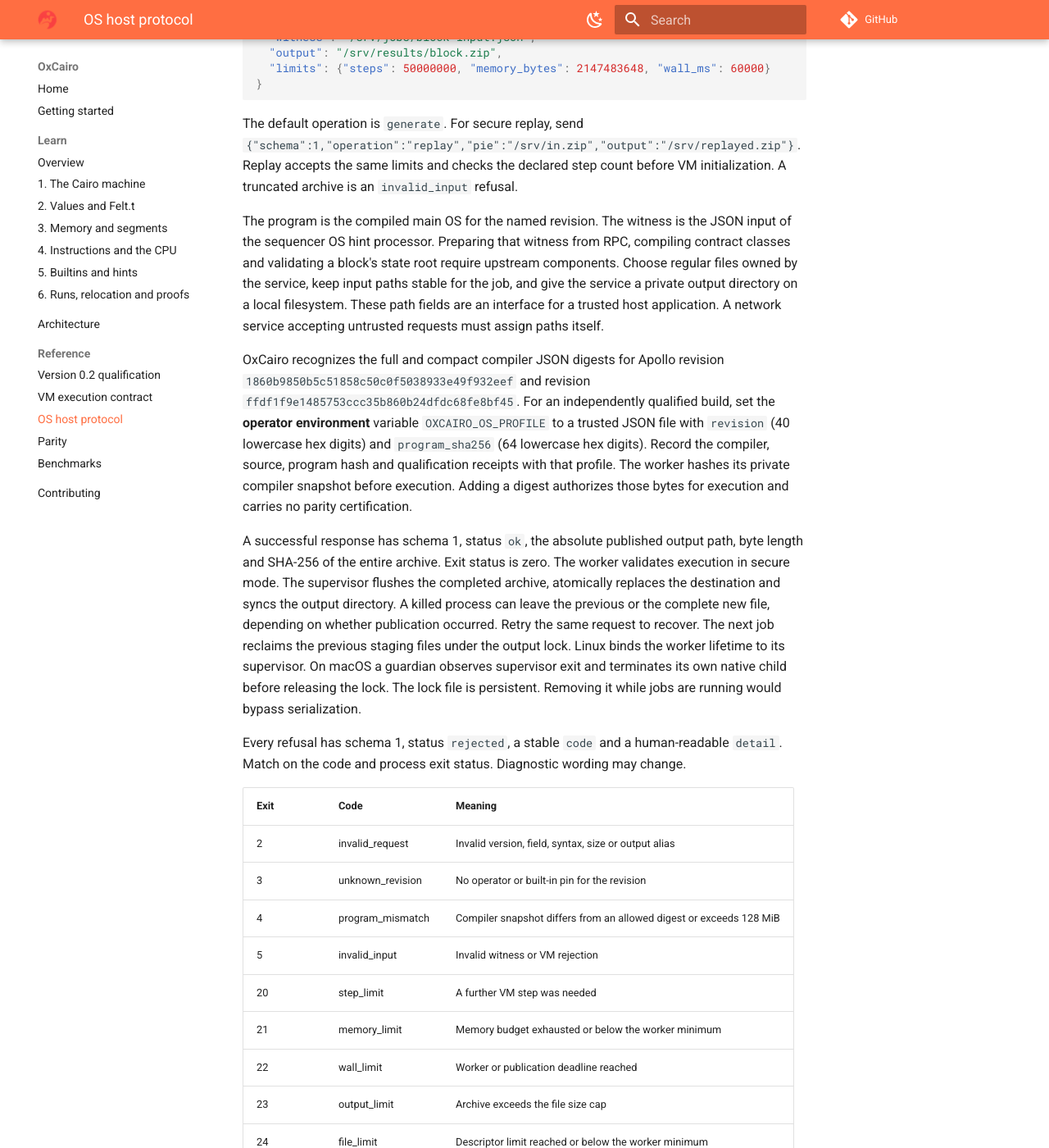
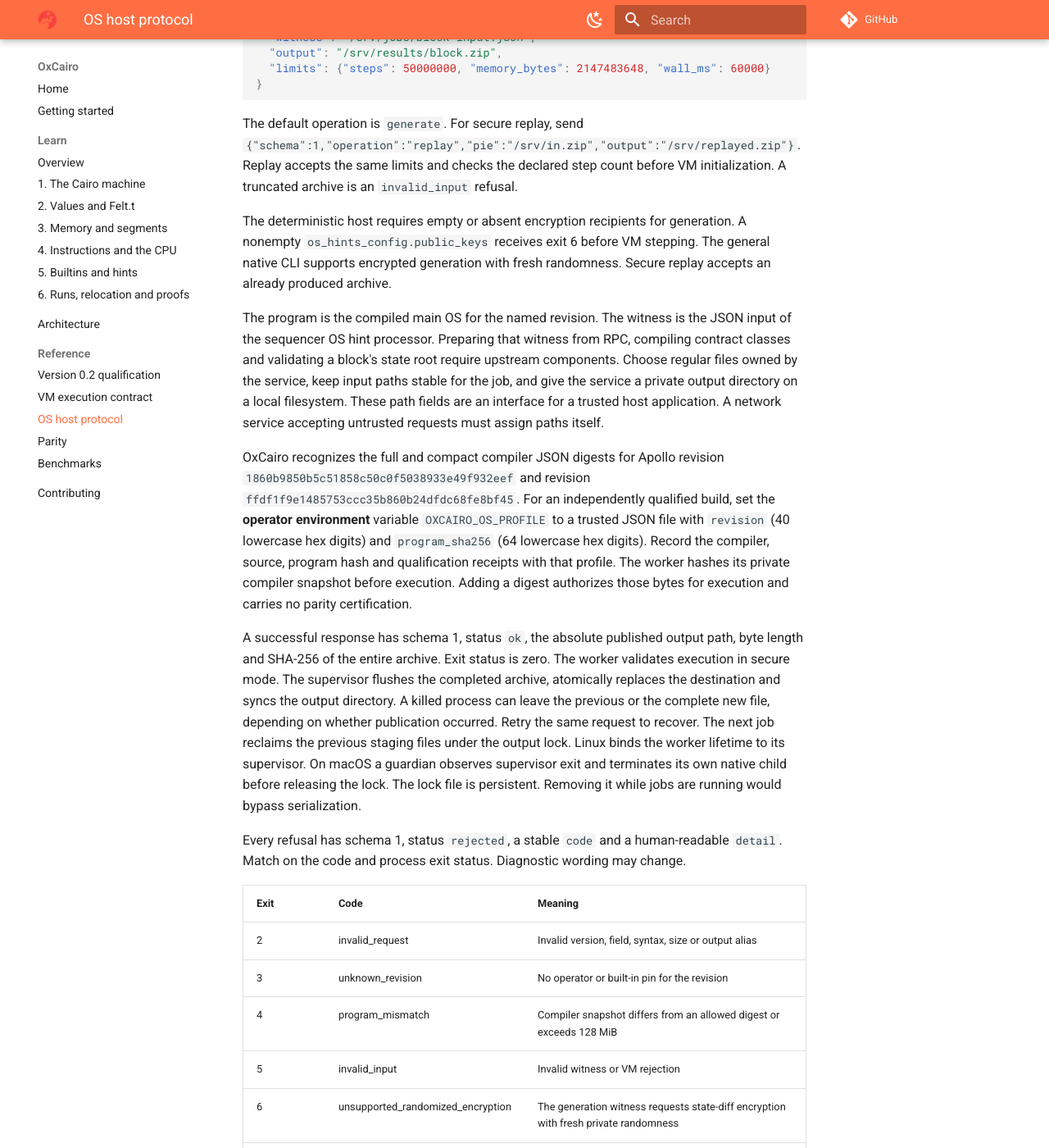
Before and after one commit to teddyjfpender/cairo-vm-ocaml, an MkDocs documentation site: the page built from docs/os-host.md, in a window 1280 px wide and 1400 px high, scrolled down 349 px. Shown: the whole window at 82% size. Built offline with MkDocs 1.6.1 and Material for MkDocs 9.7.7, drawn with Linux system fonts in a browser that asks for light colours; comment, search, counter and statistics services are not loaded.

Commit message:
Give randomized encrypted generation a typed deterministic-host outcome

```diff
--- a/docs/os-host.md
+++ b/docs/os-host.md
@@ -15,6 +15,8 @@ Run `oxcairo-os-host v1` from the release package, with Python 3.11 or newer on
 
 The default operation is `generate`. For secure replay, send `{"schema":1,"operation":"replay","pie":"/srv/in.zip","output":"/srv/replayed.zip"}`. Replay accepts the same limits and checks the declared step count before VM initialization. A truncated archive is an `invalid_input` refusal.
 
+The deterministic host requires empty or absent encryption recipients for generation. A nonempty `os_hints_config.public_keys` receives exit 6 before VM stepping. The general native CLI supports encrypted generation with fresh randomness. Secure replay accepts an already produced archive.
+
 The program is the compiled main OS for the named revision. The witness is the JSON input of the sequencer OS hint processor. Preparing that witness from RPC, compiling contract classes and validating a block's state root require upstream components. Choose regular files owned by the service, keep input paths stable for the job, and give the service a private output directory on a local filesystem. These path fields are an interface for a trusted host application. A network service accepting untrusted requests must assign paths itself.
 
 OxCairo recognizes the full and compact compiler JSON digests for Apollo revision `1860b9850b5c51858c50c0f5038933e49f932eef` and revision `ffdf1f9e1485753ccc35b860b24dfdc68fe8bf45`. For an independently qualified build, set the **operator environment** variable `OXCAIRO_OS_PROFILE` to a trusted JSON file with `revision` (40 lowercase hex digits) and `program_sha256` (64 lowercase hex digits). Record the compiler, source, program hash and qualification receipts with that profile. The worker hashes its private compiler snapshot before execution. Adding a digest authorizes those bytes for execution and carries no parity certification.
@@ -29,6 +31,7 @@ Every refusal has schema 1, status `rejected`, a stable `code` and a human-reada
 | 3 | unknown_revision | No operator or built-in pin for the revision |
 | 4 | program_mismatch | Compiler snapshot differs from an allowed digest or exceeds 128 MiB |
 | 5 | invalid_input | Invalid witness or VM rejection |
+| 6 | unsupported_randomized_encryption | The generation witness requests state-diff encryption with fresh private randomness |
 | 20 | step_limit | A further VM step was needed |
 | 21 | memory_limit | Memory budget exhausted or below the worker minimum |
 | 22 | wall_limit | Worker or publication deadline reached |
```
Also changed, not shown: 5 other files.
